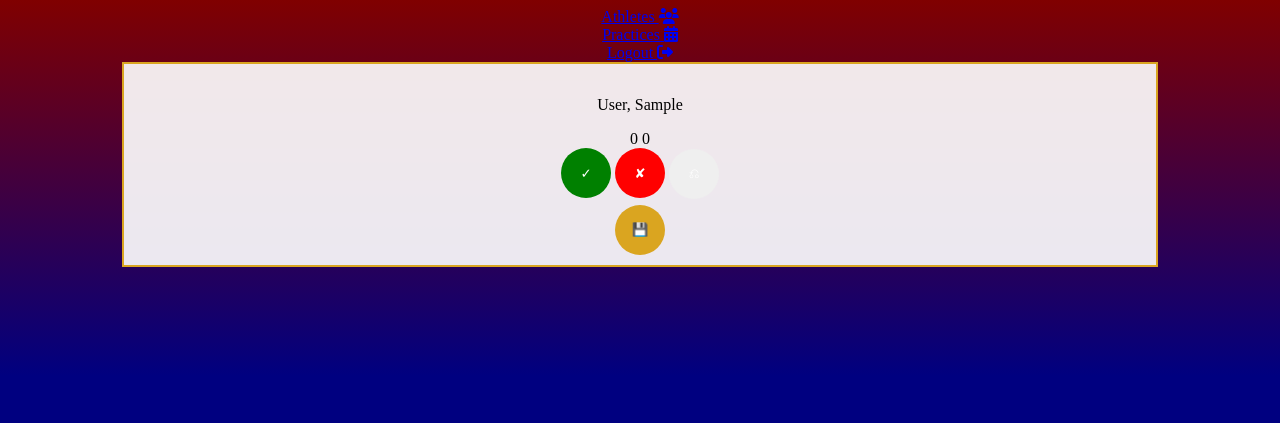
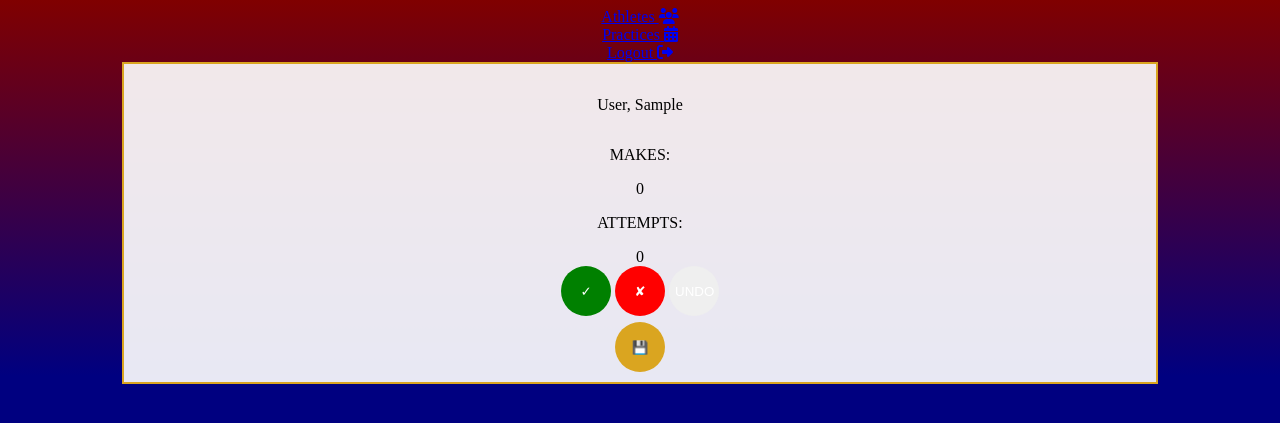
Before and after one commit to evan-mitchell93/BasketballStats, a Django app: page /practices/freethrows in a window 1280 px wide. Shown: the top 423 px of the page. Run offline with Django 5.2, Linux system fonts and the light colour scheme; a user stored in the database is signed in; tables that the repository leaves empty hold one stand-in row (values such as "Sample post"); some libraries are stand-ins or nearby versions.

Commit message:
updated css

```diff
--- a/BasketballStatistics/stats/static/css/main.css
+++ b/BasketballStatistics/stats/static/css/main.css
@@ -6,7 +6,7 @@ html {
 
 .main_content {
   margin: auto;
-  width: 80%;
+  width: 95%;
   border: 2px solid goldenrod;
   padding: 10px;
   text-align: center;
--- a/BasketballStatistics/stats/templates/stats/free_throw_form.html
+++ b/BasketballStatistics/stats/templates/stats/free_throw_form.html
@@ -21,6 +21,7 @@
         value="{{stat.last_opp}}"
       />
       <div class="lbl_box">
+        <p>MAKES:</p>
         <label for="{{stat.player}}makes" id="{{stat.player}}makeslbl"
           >{{stat.makes}}</label
         >
@@ -31,6 +32,9 @@
           id="{{stat.player}}attempts"
           value="{{stat.attempts}}"
         />
+        </div>
+        <div class="lbl_box">
+        <p>ATTEMPTS:</p>
         <label for="{{stat.player}}attempts" id="{{stat.player}}attemptslbl"
           >{{stat.attempts}}</label
         >
@@ -56,7 +60,7 @@
           onClick="undo('{{stat.player}}')"
           class="btn_undo"
           >
-          &#9100
+          UNDO
         </button>
       </div>
       </div>
```
Also changed, not shown: BasketballStatistics/stats/static/css/shootingform.css (+7 -2 lines), BasketballStatistics/stats/migrations/0010_alter_athlete_position_alter_athlete_team_and_more.py (added).
